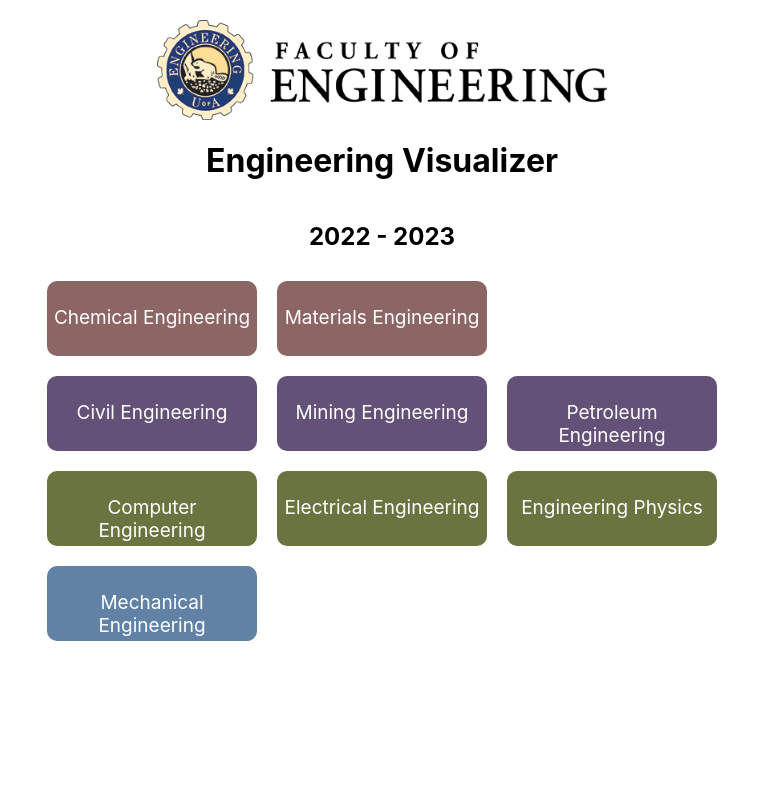
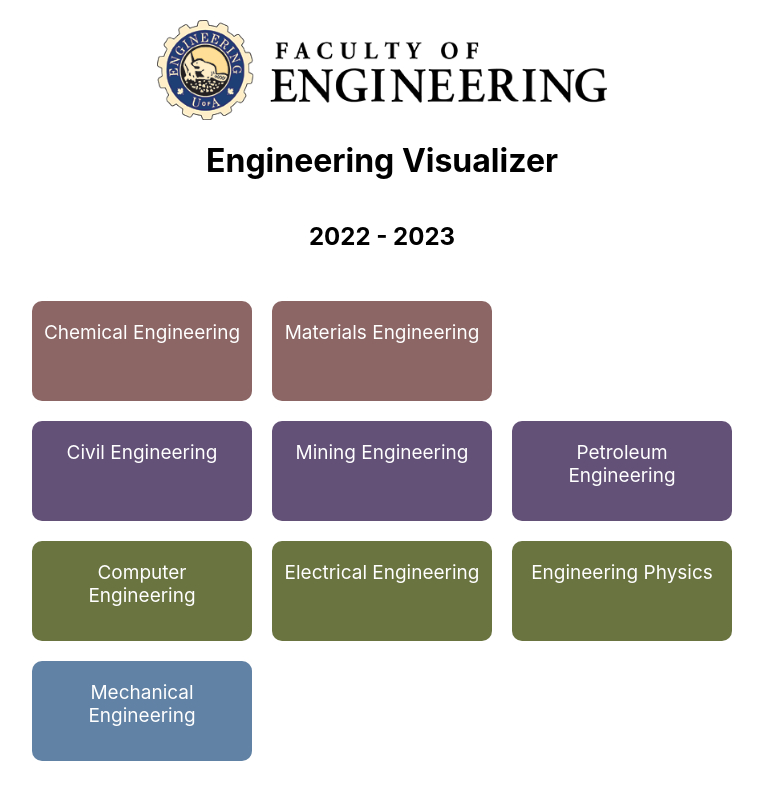
Before and after one commit to xiangpen-1412/ENGG_Visualizer, a React (Create React App) app: page / in a window 1280 px wide. Shown: the whole page, without its empty margins (258-1021 px from the left). Built offline with nearby package versions, Linux system fonts and the light colour scheme.

Commit message:
Refactored row color code

```diff
--- a/src/Home.css
+++ b/src/Home.css
@@ -1,95 +1,39 @@
-.indvProgram0 {
-    background-color: rgb(140, 101, 101);
+.indvProgram {
     color: white;
 
+
     width: 200px;
-
-    height: 50px;
-
+    height: 80px;
     margin: 10px;
 
     text-align: center;
+    vertical-align: middle;
 
-    padding-top: 25px;
-    padding-left: 5px;
-    padding-right: 5px;
+    padding-top: 20px;
+    /* padding-bottom: 10px; */
+    padding-left: 10px;
+    padding-right: 10px;
 
     cursor: pointer;
-
     border-radius: 10px;
-
     display: inline-block;
 }
 
-.indvProgram1 {
-    background-color: rgb(100, 81, 120);
-    color: white;
 
-    width: 200px;
-
-    height: 50px;
-
-    margin: 10px;
-
-    text-align: center;
-
-    padding-top: 25px;
-    padding-left: 5px;
-    padding-right: 5px;
-
-    cursor: pointer;
-
-    border-radius: 10px;
-
-    display: inline-block;
-    vertical-align: top;
+.row0 {
+    background-color: rgb(140, 101, 101);
 }
 
-.indvProgram2 {
-    background-color: rgb(106, 116, 65);
-    color: white;
-
-    width: 200px;
-
-    height: 50px;
-
-    margin: 10px;
-
-    text-align: center;
-
-    padding-top: 25px;
-    padding-left: 5px;
-    padding-right: 5px;
-
-    cursor: pointer;
-
-    border-radius: 10px;
-
-    display: inline-block;
-    vertical-align: top;
+.row1 {
+    background-color: rgb(100, 81, 120);
 }
 
-.indvProgram3 {
+.row2 {
+    background-color: rgb(106, 116, 65);
+}
+
+.row3 {
     background-color: rgb(97, 130, 164);
-    color: white;
-
-    width: 200px;
-
-    height: 50px;
-
-    margin: 10px;
-
-    text-align: center;
-
-    padding-top: 25px;
-    padding-left: 5px;
-    padding-right: 5px;
-
-    cursor: pointer;
-
-    border-radius: 10px;
-
-    display: inline-block;
 }
 
 
--- a/src/Home.js
+++ b/src/Home.js
@@ -9,15 +9,13 @@ const Program = (props) => {
 
 
 
-
-
-
-    const cells0 = props.programList[0].map((program,index)=> {
+    const cells = props.programList.map((programs, yIndex) => {
+        let cell = programs.map((program, xIndex)=> {
             return(
                 <div
-                key={index}
+                    key={xIndex}
                     programInfo={program}
-                className = "indvProgram0"
+                    className = {"indvProgram" + " row" + yIndex}
                     onClick={(event) =>
                         navigate("/App",
                             {
@@ -31,78 +29,22 @@ const Program = (props) => {
                 >
                     {program}
                 </div>
-        )})
+            )
+        })
 
-    const cells1 = props.programList[1].map((program,index)=> {
         return(
-            <div
-                key={index}
-                programInfo={program}
-                className = "indvProgram1"
-                onClick={(event) =>
-                    navigate("/App",
-                        {
-                            state: {
-                                selectedProgram: program,
-                                replace: false
-                            }
-                        }
+            cell
         )
-                }
-            >
-                {program}
-            </div>
-        )})
+    })
 
-    const cells2 = props.programList[2].map((program,index)=> {
-        return(
-            <div
-                key={index}
-                programInfo={program}
-                className = "indvProgram2"
-                onClick={(event) =>
-                    navigate("/App",
-                        {
-                            state: {
-                                selectedProgram: program,
-                                replace: false
-                            }
-                        }
-                    )
-                }
-            >
-                {program}
-            </div>
-        )})
-
-    const cells3 = props.programList[3].map((program,index)=> {
-        return(
-            <div
-                key={index}
-                programInfo={program}
-                className = "indvProgram3"
-                onClick={(event) =>
-                    navigate("/App",
-                        {
-                            state: {
-                                selectedProgram: program,
-                                replace: false
-                            }
-                        }
-                    )
-                }
-            >
-                {program}
-            </div>
-        )})
 
     return(
 
         <div className = "programPalette">
-            <div className = "programPalette0">{cells0}</div>
-            <div className = "programPalette1">{cells1}</div>
-            <div className = "programPalette2">{cells2}</div>
-            <div className = "programPalette3">{cells3}</div>
+            <div className = "programPalette0">{cells[0]}</div>
+            <div className = "programPalette1">{cells[1]}</div>
+            <div className = "programPalette2">{cells[2]}</div>
+            <div className = "programPalette3">{cells[3]}</div>
         </div>
 
     )
@@ -160,6 +102,8 @@ class Home extends Component {
                     <h2>2022 - 2023 </h2>
                 </div>
 
+                <br></br>
+
                 <div className='wrapperTermProgram'>
                     <Program programList={programList} onClickProgram={this.onClickProgram}/>
                 </div>
```
Lines whose indentation alone changed are shown as unchanged.
